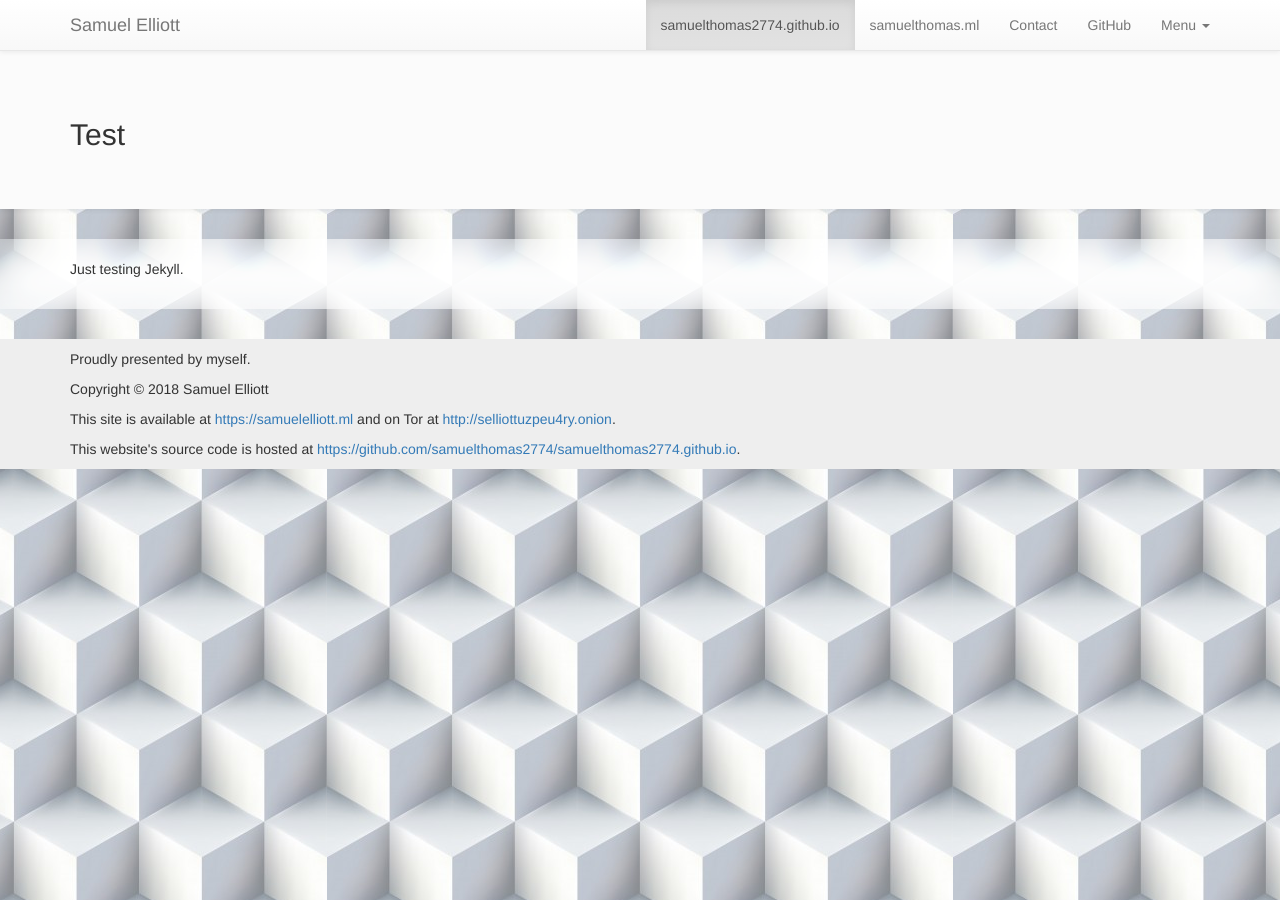
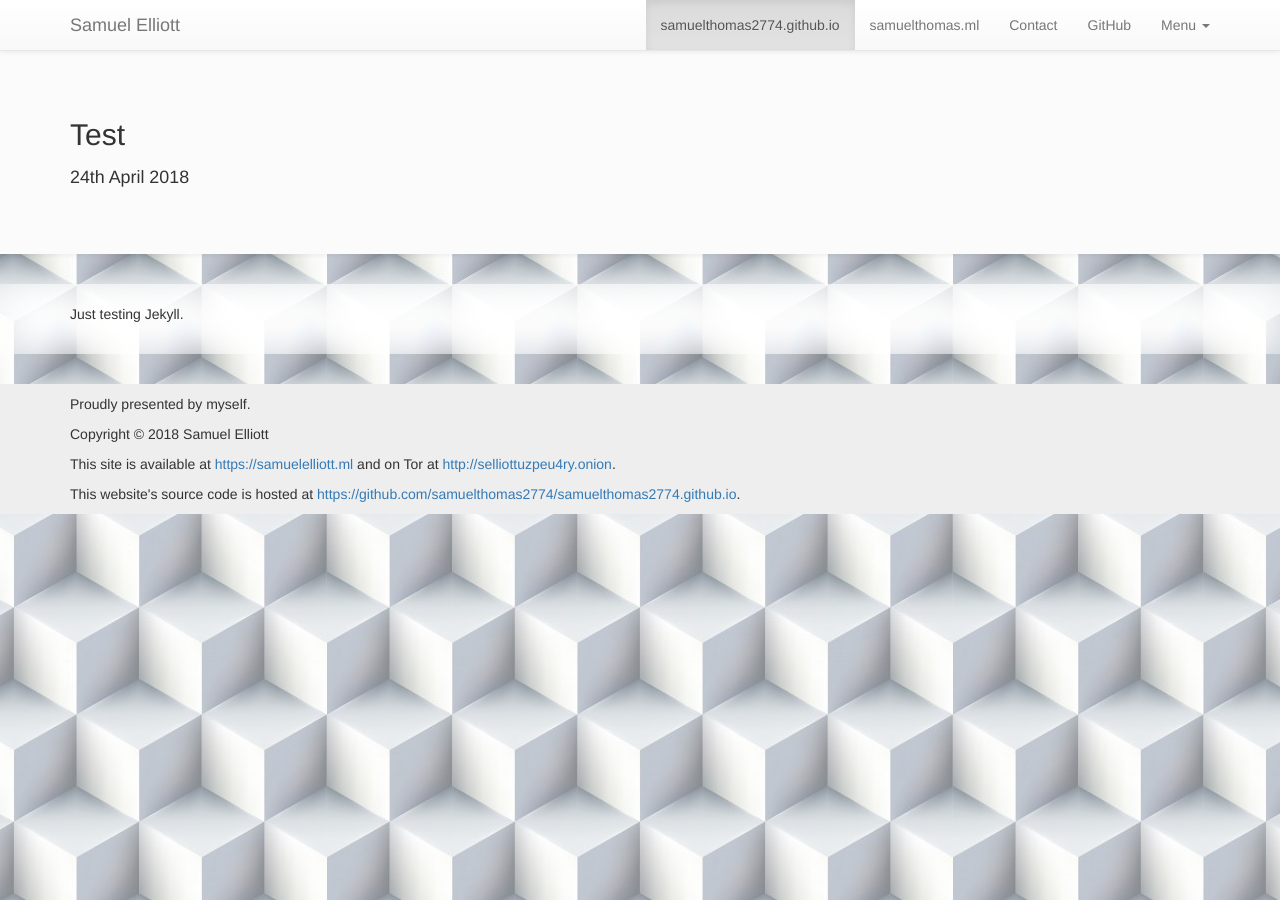
Before and after one commit to samuelthomas2774/samuelthomas2774.github.io, a Jekyll site: the page built from _posts/2018-04-24-test.md, in a window 1280 px wide. Built offline with Jekyll 4.4.1, drawn with Linux system fonts in a browser that asks for light colours; comment, search, counter and statistics services are not loaded.

Commit message:
Add post date

```diff
--- a/_layouts/post.html
+++ b/_layouts/post.html
@@ -24,6 +24,7 @@
 		<div class="jumbotron">
 			<div class="container">
 				<h2>{{ page.title }}</h2>
+				<p><small>{{ site.time | date_to_long_string: "ordinal" }}</small></p>
 			</div>
 		</div>
 
```
